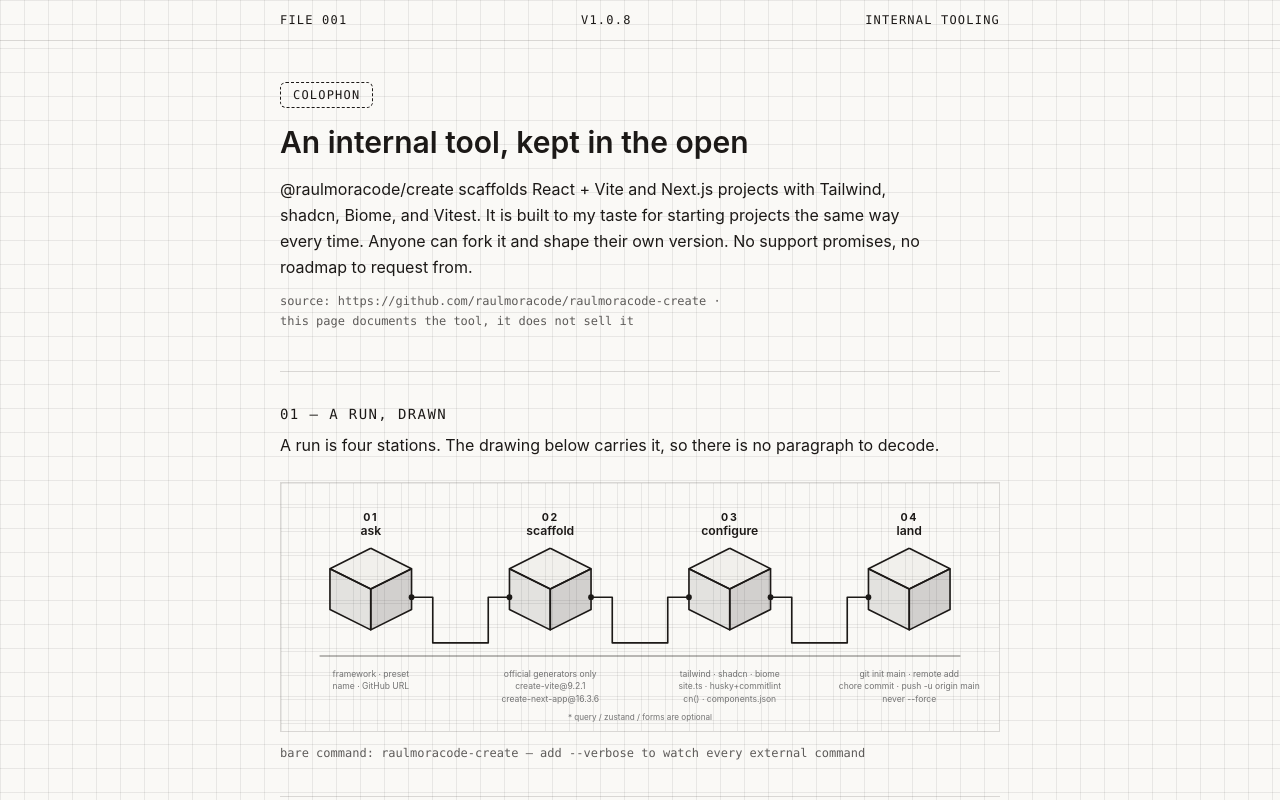
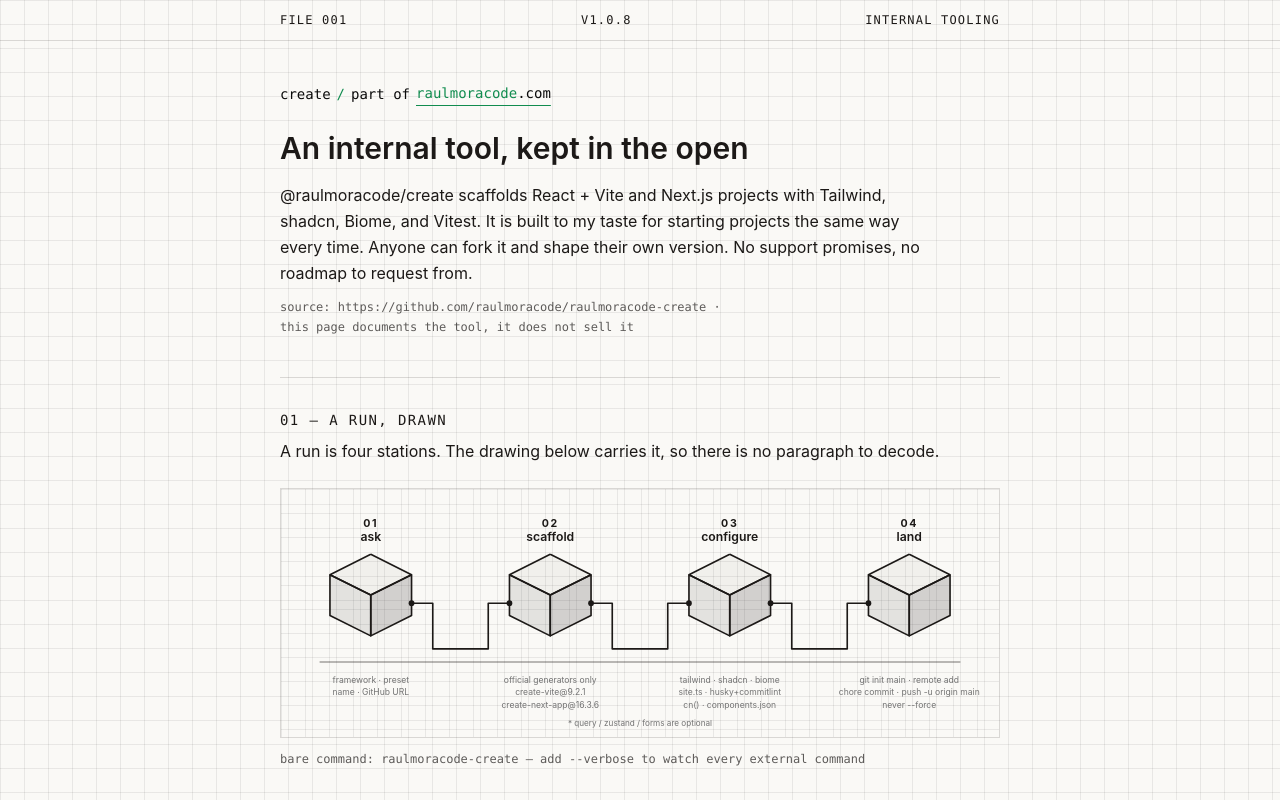
Before and after one commit to raulmoracode/raulmoracode-create-web, a React (Vite) app: page / in a window 1280 px wide. Shown: the top 800 px of the page. Built offline with nearby package versions, Linux system fonts and the light colour scheme.

Commit message:
feat: add ecosystem badge
Add part-of-raulmoracode above the title.

Define the missing main and dim theme tokens.

```diff
--- a/src/App.tsx
+++ b/src/App.tsx
@@ -1,3 +1,4 @@
+import { PartOfRaulmoracode } from "./components/part-of-raulmoracode";
 import { PipelineDrawing } from "./components/pipeline-drawing";
 import { site } from "./config/site";
 import { COMMANDS, FORK_STEPS, OPINIONS, REQUIREMENTS, STACK } from "./content";
@@ -21,12 +22,10 @@
           aria-labelledby="colophon"
           className="border-b border-ink/15 py-10"
         >
-          <p className="stamp inline-block px-3 py-1 font-mono text-xs uppercase tracking-widest">
-            Colophon
-          </p>
+          <PartOfRaulmoracode project="create" highlightColor="#118C4F" />
           <h1
             id="colophon"
-            className="mt-4 text-3xl font-semibold text-balance"
+            className="mt-6 text-3xl font-semibold text-balance"
           >
             An internal tool, kept in the open
           </h1>
--- /dev/null
+++ b/src/components/part-of-raulmoracode.tsx
@@ -0,0 +1,47 @@
+const LINKS = {
+  web: "https://raulmoracode.com",
+} as const;
+
+interface PartOfRaulmoracodeProps {
+  /** The word rendered before the "/". */
+  project: string;
+  /**
+   * Any CSS color. It is applied to the "/", to the "raulmoracode" word and to
+   * the underline drawn under it, so the color you pass is always added to the
+   * underline as well.
+   */
+  highlightColor: string;
+  className?: string;
+}
+
+export function PartOfRaulmoracode({
+  project,
+  highlightColor,
+  className = "",
+}: PartOfRaulmoracodeProps) {
+  return (
+    <div>
+      <a
+        href={LINKS.web}
+        target="_blank"
+        rel="noreferrer"
+        className={`inline-flex items-center gap-1.5 font-mono text-[14px] text-main transition-colors duration-300 ease-out starting:text-dim/60 ${className ? `${className}` : ""}`}
+        aria-label={`${project} — part of raulmoracode ecosystem`}
+      >
+        <span>{project}</span>
+        <span style={{ color: highlightColor }}>/</span>
+        <span>part of</span>
+        <span
+          className="relative bg-[linear-gradient(currentColor,currentColor)] bg-bottom-right bg-size-[100%_1px] bg-no-repeat pb-0.5 transition-[background-size] duration-300 ease-out starting:bg-size-[0%_1px]"
+          style={{ color: highlightColor }}
+        >
+          {" "}
+          raulmoracode
+          <span className="text-main transition-colors duration-300 ease-out starting:text-dim/60">
+            .com
+          </span>
+        </span>
+      </a>
+    </div>
+  );
+}
--- a/src/index.css
+++ b/src/index.css
@@ -3,6 +3,8 @@
 @theme {
   --color-paper: #faf9f6;
   --color-ink: #1c1917;
+  --color-main: oklch(0.145 0 0);
+  --color-dim: oklch(0.556 0 0);
 }
 
 @layer base {
```
Also changed, not shown: 2 other files (tests, documents, lock files or other folders).
